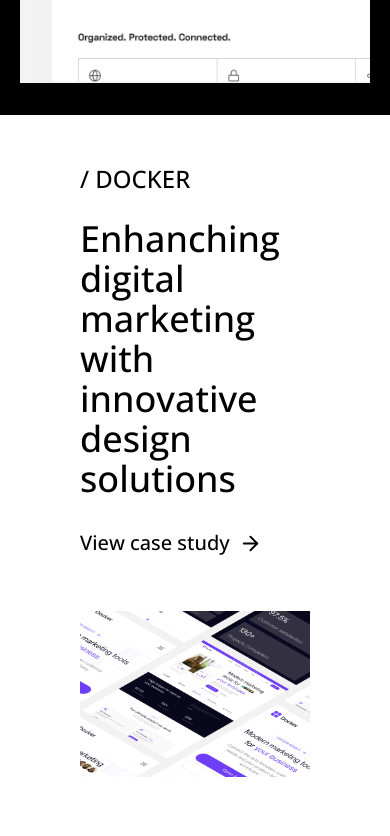
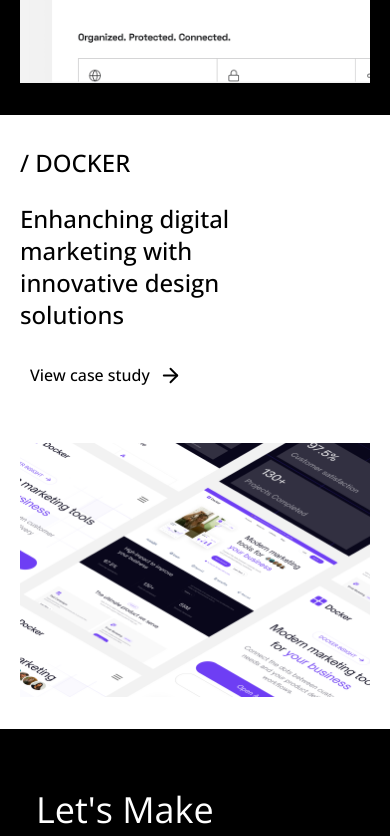
Before and after one commit to JihadZaidan/nexa-baru, a Next.js app: page /works in a window 390 px wide. Shown: the part 2468-3304 px from the top of the page. Built offline with nearby package versions, Linux system fonts and the light colour scheme.

Commit message:
resolve heading sub content

```diff
--- a/src/components/works/lowerworks.tsx
+++ b/src/components/works/lowerworks.tsx
@@ -15,7 +15,7 @@
     useSlideFromLeft(imageRef, 0.3);
 
     return (
-        <div className="max-w-full w-full px-20 pt-12 pb-25 bg-white">
+        <div className="max-w-full w-full lg:px-20 lg:pt-12 lg:pb-25 px-5 py-8 bg-white">
             <div className="w-full flex lg:flex-row flex-col-reverse lg:gap-20 gap-12">
                 <div ref={imageRef} className="lg:w-[55%] w-full">
                     <Image
@@ -26,15 +26,15 @@
 
                 <div ref={describeRef} className="justify-left items-left flex flex-col gap-6 bg-transparent">
                     <h5 className="text-2xl font-medium text-left text-black">/ DOCKER</h5>
-                    <h4 className="text-4xl font-medium text-left text-black">
+                    <h4 className="lg:text-4xl text-2xl font-medium text-left text-black">
                         Enhanching digital <br />
                         marketing with <br />
                         innovative design <br />
                         solutions <br />
                     </h4>
                     <div>
-                        <Button className="justify-left gap-[9px] ml-[-20px]">
-                            <p className="text-black text-xl font-medium text-left">View case study</p>
+                        <Button className="justify-left gap-[9px] ml-[-10px]">
+                            <p className="text-black lg:text-xl text-base font-medium text-left">View case study</p>
                             <ArrowRight height={23} width={23} className="mt-[2px] text-black" />
                         </Button>
                     </div>
```
